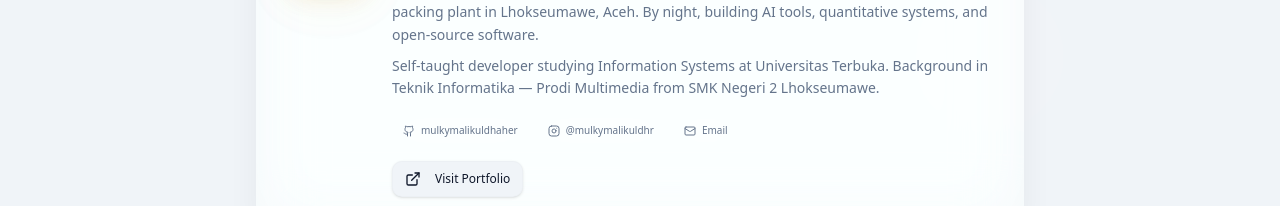
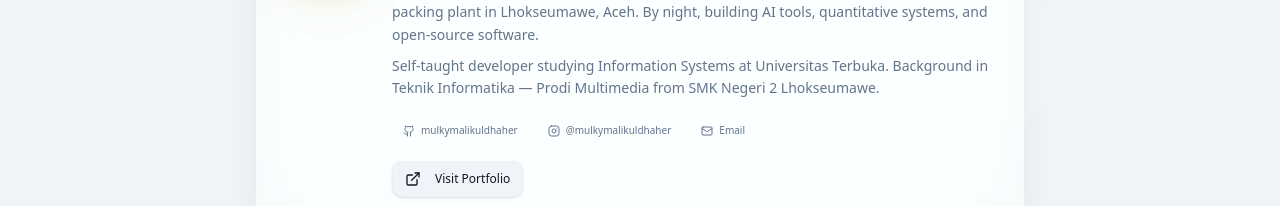
Before and after one commit to dhaher-labs/dhaher-labs.github.io, a Next.js app: page / in a window 1280 px wide. Shown: the part 6335-6541 px from the top of the page. Built offline with nearby package versions, Linux system fonts and the light colour scheme; no server answers.

Commit message:
[cto-watchdog] fix: branding — @mulkymalikuldhr → @mulkymalikuldhaher in founder section

```diff
--- a/src/components/founder-section.tsx
+++ b/src/components/founder-section.tsx
@@ -65,7 +65,7 @@ export function FounderSection() {
                   className="inline-flex items-center gap-1.5 px-2.5 py-1.5 rounded-lg text-[10px] text-muted-foreground hover:text-foreground hover:bg-secondary/30 transition-all glass-button border border-transparent hover:border-border/30"
                 >
                   <Instagram className="h-3 w-3" />
-                  @mulkymalikuldhr
+                  @mulkymalikuldhaher
                 </a>
                 <a
                   href="mailto:mulkymalikuldhaher@mail.com"
```
